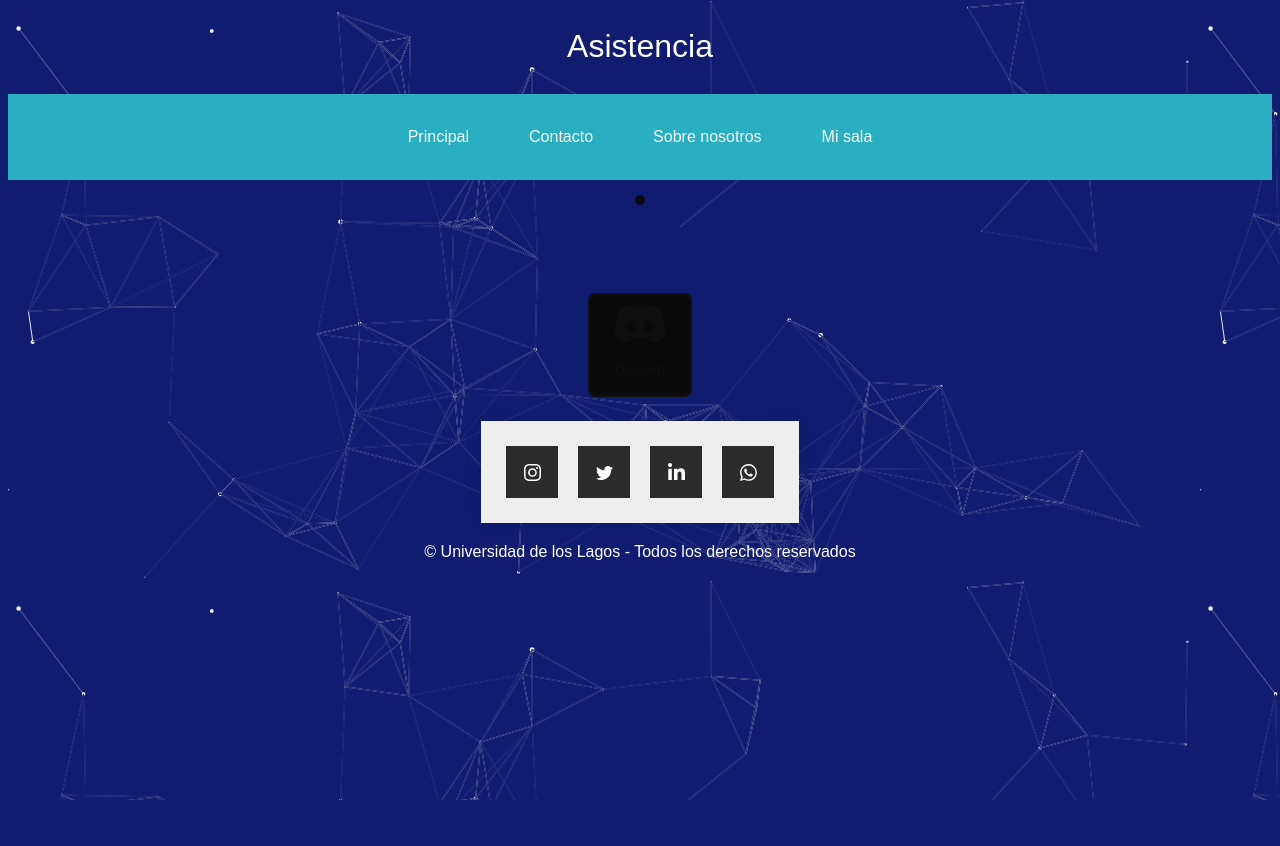
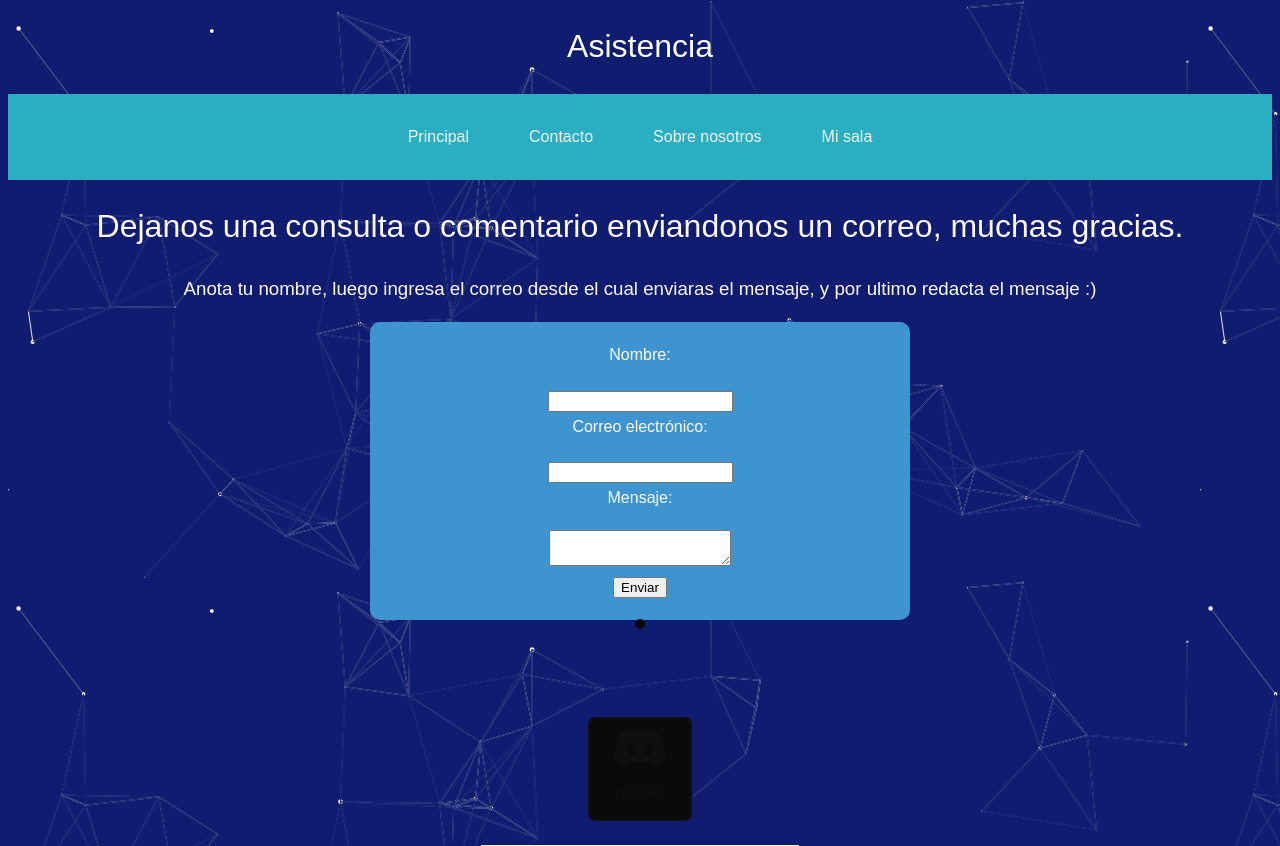
Before and after one commit to Boris1409/Python-semestre-1, a Flask app: page /contacto in a window 1280 px wide. Shown: the top 846 px of the page. Before the commit the page ends 800 px from the top, so only its background shows below. Run offline with Flask 3, Linux system fonts and the light colour scheme.

Commit message:
Página actualizada

```diff
--- a/Pagina web/templates/contacto.html
+++ b/Pagina web/templates/contacto.html
@@ -22,6 +22,24 @@
     <p></p>
 
 
+</body>
+<head>
+    <h1 style="color:Snow">Dejanos una consulta o comentario enviandonos un correo, muchas gracias.</h1>
+    <p><h3 style="color:Snow">Anota tu nombre, luego ingresa el correo desde el cual enviaras el mensaje, y por ultimo redacta el mensaje :)</h3>
+</head>
+
+    <form action="mailto:borisbenjamin.carrasco@alumnos.ulagos.cl" method="post" enctype="text/plain">
+        <label for="nombre">Nombre:</label>
+        <input type="text" id="nombre" name="nombre" required><br>
+
+        <label for="email">Correo electrónico:</label>
+        <input type="email" id="email" name="email" required><br>
+
+        <label for="mensaje">Mensaje:</label>
+        <textarea id="mensaje" name="mensaje" required></textarea><br>
+
+        <input type="submit" value="Enviar">
+      </form>
 
 
 
@@ -64,7 +82,6 @@
 
 
 
-
 <footer>
     <p>&copy; Universidad de los Lagos - Todos los derechos reservados</p>
 
```
